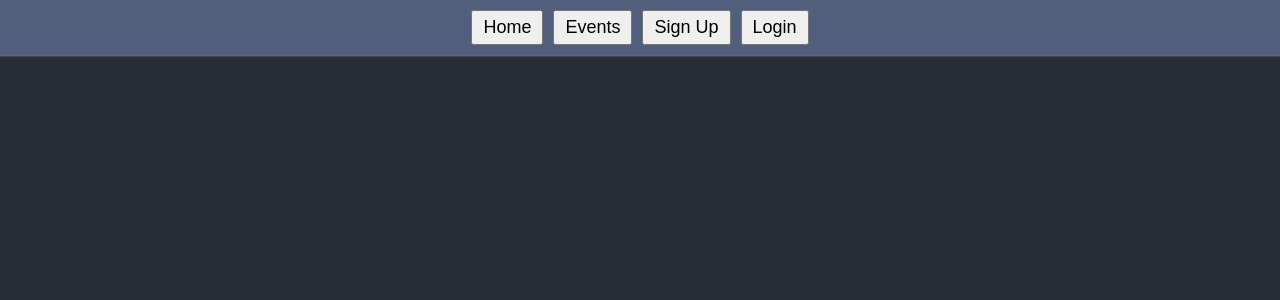
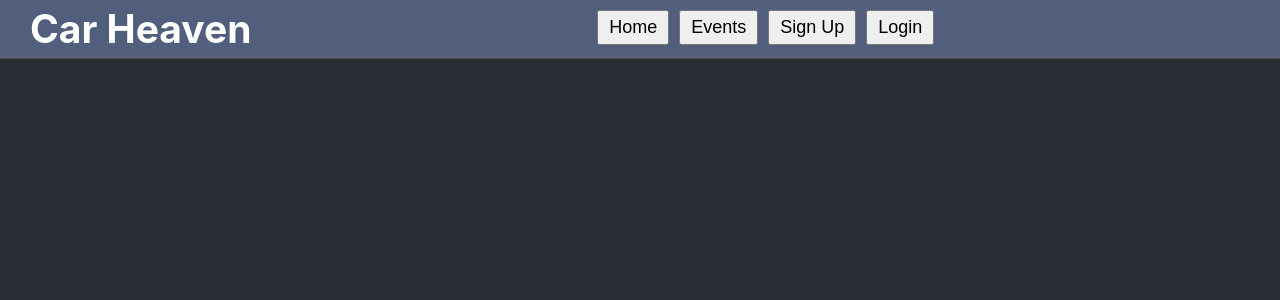
Before and after one commit to danialraja1600/carheaven-frontend, a React (Create React App) app in the folder carheaven-client/: page / in a window 1280 px wide. Shown: the top 300 px of the page. Built offline with nearby package versions, Linux system fonts and the light colour scheme; no server answers.

Commit message:
name of app added to nav bar with some css

```diff
--- a/carheaven-client/src/components/NavBar.js
+++ b/carheaven-client/src/components/NavBar.js
@@ -7,6 +7,7 @@ function NavBar(){
 
     return (
         <nav>
+            <Link to = "/"><h1>Car Heaven</h1></Link>
             <Link to = "/">
                 <button>Home</button>
             </Link>
--- a/carheaven-client/src/index.css
+++ b/carheaven-client/src/index.css
@@ -43,6 +43,20 @@ nav {
   position: fixed;
   top: 0;
   width: 100%;
+}
+
+nav h1
+{
+  display: inline block;
+  color: white;
+  float: left;
+  margin: 0;
+  margin-left: 30px;
+}
+
+nav a
+{
+  text-decoration: none;
 }
 
 .EditCarPage,
```
